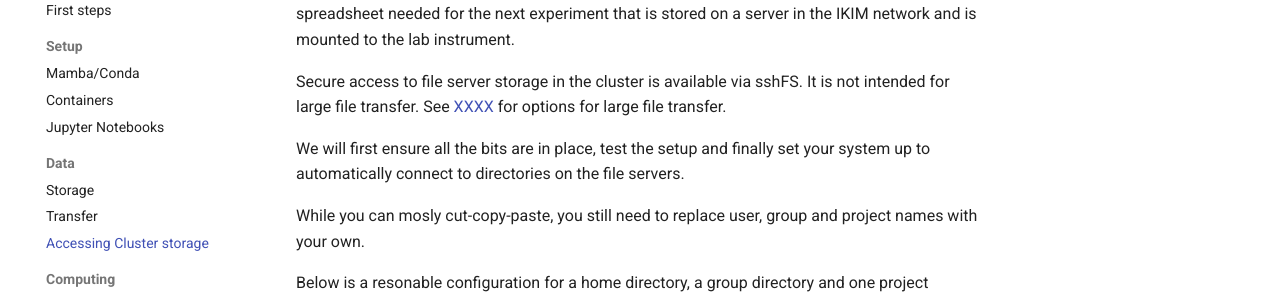
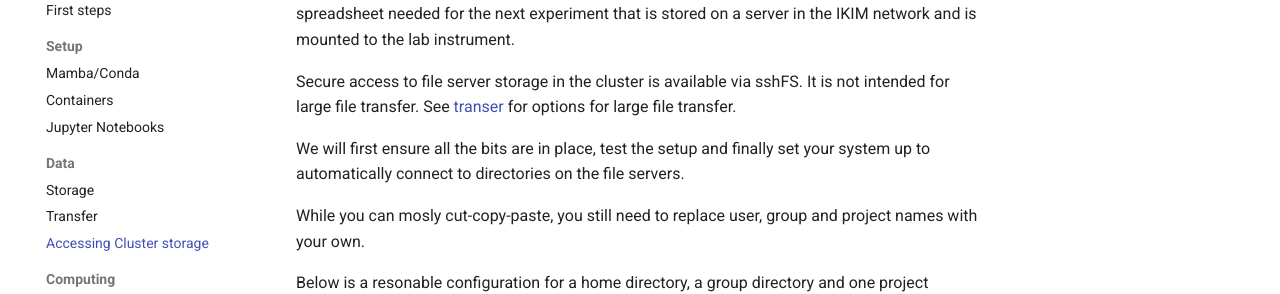
Before and after one commit to IKIM-Essen/ClusterDocs, an MkDocs documentation site: the page built from docs/accessing-storage.md, in a window 1280 px wide and 900 px high. Shown: the part 271-565 px from the top of the window. Built offline with MkDocs 1.6.1 and Material for MkDocs 9.7.7, drawn with Linux system fonts in a browser that asks for light colours; some of the changed text lies outside the part shown.

Commit message:
Update accessing-storage.md

```diff
--- a/docs/accessing-storage.md
+++ b/docs/accessing-storage.md
@@ -2,7 +2,7 @@
 
 You can access storage on the cluster directly from your laptop (or if need be from a desktop computer). This is not intended for transferring large amounts of data, but rather for editing a spreadsheet needed for the next experiment that is stored on a server in the IKIM network and is mounted to the lab instrument.
 
-Secure access to file server storage in the cluster is available via sshFS. It is not intended for large file transfer. See [XXXX](http://some.where) for options for large file transfer.
+Secure access to file server storage in the cluster is available via sshFS. It is not intended for large file transfer. See [transer](transfer.md) for options for large file transfer.
 
 We will first ensure all the bits are in place, test the setup and finally set your system up to automatically connect to directories on the file servers.
 
```
Also changed, not shown: other parts of docs/accessing-storage.md (+1 -1 lines).
